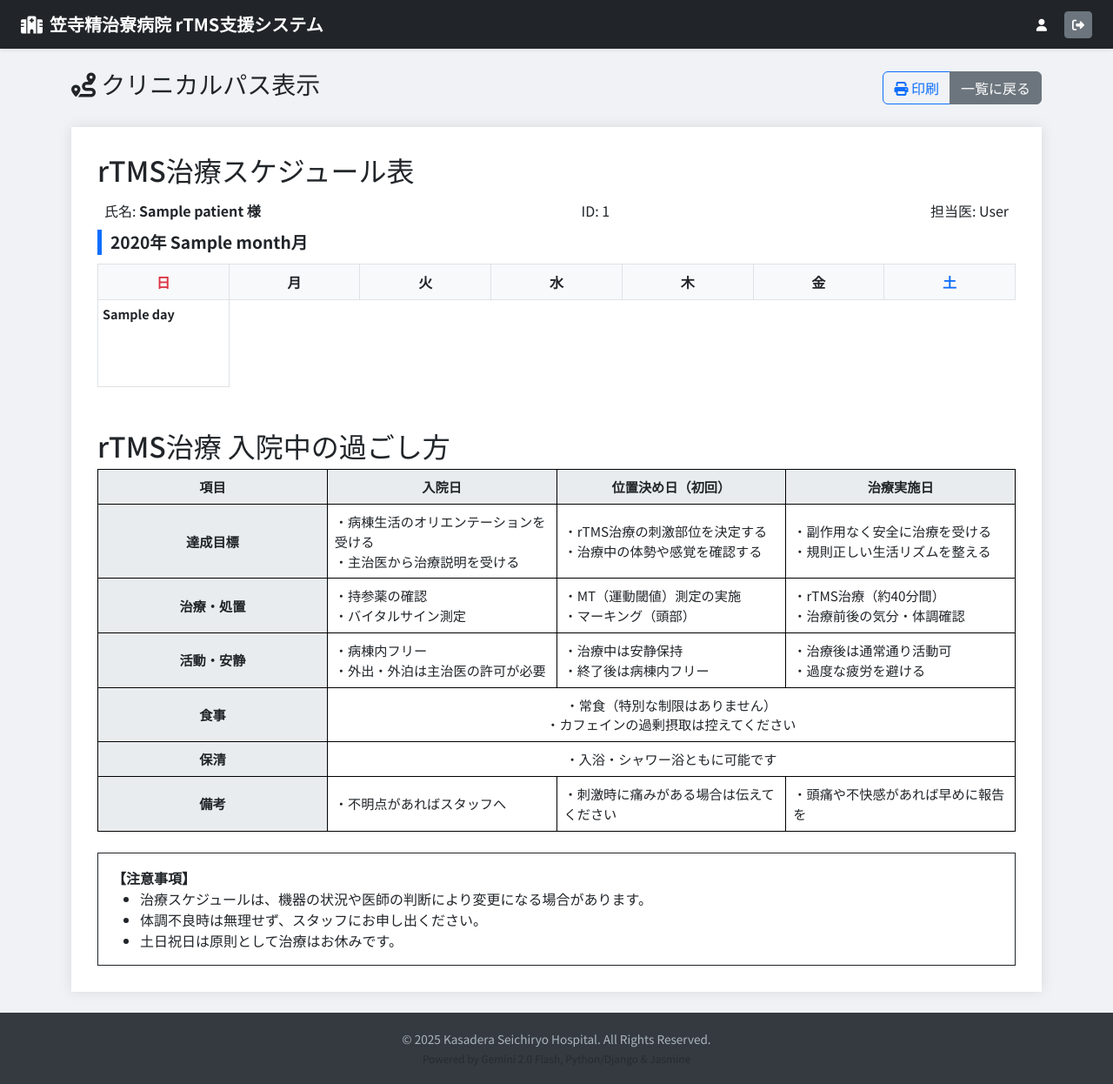
After one commit to kasadera-creator/rTMS, a Django app: template rtms_app/templates/rtms_app/clinical_path.html in a window 1280 px wide. The commit adds this page. Shown: the whole page at 87% size. Run offline with Django 5.2, Linux system fonts and the light colour scheme; the template is opened without the code that fills it: most values are stand-ins (such as "Sample title", 1, 10 or a date in 2020).

Commit message:
clinical path

```diff
--- /dev/null
+++ b/rtms_app/templates/rtms_app/clinical_path.html
@@ -0,0 +1,200 @@
+{% extends "rtms_app/base.html" %}
+
+{% block extrastyle %}
+<style>
+    /* 画面表示用スタイル */
+    .path-container { background-color: white; padding: 30px; box-shadow: 0 0 15px rgba(0,0,0,0.1); }
+    .calendar-wrapper { margin-bottom: 40px; }
+    .month-title { font-weight: bold; font-size: 1.2rem; margin: 10px 0; border-left: 5px solid #0d6efd; padding-left: 10px; }
+    .cal-table { width: 100%; border-collapse: collapse; margin-bottom: 20px; table-layout: fixed; }
+    .cal-table th { background-color: #f8f9fa; border: 1px solid #dee2e6; padding: 8px; text-align: center; }
+    .cal-table td { border: 1px solid #dee2e6; height: 100px; vertical-align: top; padding: 5px; font-size: 0.9rem; }
+    .day-num { font-weight: bold; display: block; margin-bottom: 5px; }
+    .event-badge { display: block; padding: 2px 4px; margin-bottom: 2px; border-radius: 3px; font-size: 0.8rem; color: white; text-align: center; }
+
+    .event-admission { background-color: #0d6efd; }
+    .event-mapping { background-color: #fd7e14; }
+    .event-treatment { background-color: #198754; }
+    .event-treatment.done { background-color: #146c43; opacity: 0.7; text-decoration: line-through; }
+    .event-assessment { background-color: #dc3545; }
+    .event-discharge { background-color: #0dcaf0; color: #000; }
+
+    /* 裏面（説明）スタイル */
+    .instruction-table { width: 100%; border-collapse: collapse; font-size: 0.95rem; }
+    .instruction-table th, .instruction-table td { border: 1px solid #000; padding: 8px; }
+    .instruction-table th { background-color: #e9ecef; width: 150px; text-align: center; vertical-align: middle; }
+
+    /* 印刷用 */
+    @media print {
+        @page { size: A4; margin: 10mm; }
+        body { background-color: white; margin: 0; }
+        .no-print { display: none !important; }
+        .path-container { box-shadow: none; padding: 0; }
+
+        .page-break { page-break-before: always; }
+        .print-header { text-align: center; margin-bottom: 20px; }
+        .cal-table td { height: 80px; font-size: 10pt; }
+    }
+</style>
+{% endblock %}
+
+{% block content %}
+<div class="container py-4">
+    <!-- ヘッダー (画面のみ) -->
+    <div class="d-flex justify-content-between align-items-center mb-4 no-print">
+        <h3><i class="fas fa-route"></i> クリニカルパス表示</h3>
+        <div class="btn-group">
+            <button class="btn btn-outline-primary" onclick="window.print()"><i class="fas fa-print"></i> 印刷</button>
+            <a href="{% url 'patient_list' %}" class="btn btn-secondary">一覧に戻る</a>
+        </div>
+    </div>
+
+    <div class="path-container">
+
+        <!-- 表面: カレンダー -->
+        <div class="print-header">
+            <h2>rTMS治療スケジュール表</h2>
+            <div class="d-flex justify-content-between mt-3 px-2">
+                <div>氏名: <strong>{{ patient.name }} 様</strong></div>
+                <div>ID: {{ patient.card_id }}</div>
+                <div>担当医: {{ patient.attending_physician.last_name }}</div>
+            </div>
+        </div>
+
+        <div class="calendar-wrapper">
+            {% for month in calendar_months %}
+            <div class="month-title">{{ month.year }}年 {{ month.month }}月</div>
+            <table class="cal-table">
+                <thead>
+                    <tr>
+                        <th class="text-danger">日</th>
+                        <th>月</th><th>火</th><th>水</th><th>木</th><th>金</th>
+                        <th class="text-primary">土</th>
+                    </tr>
+                </thead>
+                <tbody>
+                    {% for week in month.weeks %}
+                    <tr>
+                        {% for day in week %}
+                        <td>
+                            {% if day %}
+                                <span class="day-num">{{ day.day }}</span>
+                                {% for event in day.events %}
+                                    <span class="event-badge event-{{ event.type }} {% if event.done %}done{% endif %}">
+                                        {{ event.label }}
+                                    </span>
+                                {% endfor %}
+                            {% endif %}
+                        </td>
+                        {% endfor %}
+                    </tr>
+                    {% endfor %}
+                </tbody>
+            </table>
+            {% endfor %}
+        </div>
+
+        <!-- 改ページ (印刷時) -->
+        <div class="page-break"></div>
+
+        <!-- 裏面: 説明表 -->
+        <div class="mt-5">
+            <div class="print-header">
+                <h2>rTMS治療 入院中の過ごし方</h2>
+            </div>
+
+            <table class="instruction-table">
+                <thead>
+                    <tr>
+                        <th>項目</th>
+                        <th>入院日</th>
+                        <th>位置決め日（初回）</th>
+                        <th>治療実施日</th>
+                    </tr>
+                </thead>
+                <tbody>
+                    <tr>
+                        <th>達成目標</th>
+                        <td>
+                            ・病棟生活のオリエンテーションを受ける<br>
+                            ・主治医から治療説明を受ける
+                        </td>
+                        <td>
+                            ・rTMS治療の刺激部位を決定する<br>
+                            ・治療中の体勢や感覚を確認する
+                        </td>
+                        <td>
+                            ・副作用なく安全に治療を受ける<br>
+                            ・規則正しい生活リズムを整える
+                        </td>
+                    </tr>
+                    <tr>
+                        <th>治療・処置</th>
+                        <td>
+                            ・持参薬の確認<br>
+                            ・バイタルサイン測定
+                        </td>
+                        <td>
+                            ・MT（運動閾値）測定の実施<br>
+                            ・マーキング（頭部）
+                        </td>
+                        <td>
+                            ・rTMS治療（約40分間）<br>
+                            ・治療前後の気分・体調確認
+                        </td>
+                    </tr>
+                    <tr>
+                        <th>活動・安静</th>
+                        <td>
+                            ・病棟内フリー<br>
+                            ・外出・外泊は主治医の許可が必要
+                        </td>
+                        <td>
+                            ・治療中は安静保持<br>
+                            ・終了後は病棟内フリー
+                        </td>
+                        <td>
+                            ・治療後は通常通り活動可<br>
+                            ・過度な疲労を避ける
+                        </td>
+                    </tr>
+                    <tr>
+                        <th>食事</th>
+                        <td colspan="3" class="text-center">
+                            ・常食（特別な制限はありません）<br>
+                            ・カフェインの過剰摂取は控えてください
+                        </td>
+                    </tr>
+                    <tr>
+                        <th>保清</th>
+                        <td colspan="3" class="text-center">
+                            ・入浴・シャワー浴ともに可能です
+                        </td>
+                    </tr>
+                    <tr>
+                        <th>備考</th>
+                        <td>
+                            ・不明点があればスタッフへ
+                        </td>
+                        <td>
+                            ・刺激時に痛みがある場合は伝えてください
+                        </td>
+                        <td>
+                            ・頭痛や不快感があれば早めに報告を
+                        </td>
+                    </tr>
+                </tbody>
+            </table>
+            <div class="mt-4 p-3 border border-dark">
+                <strong>【注意事項】</strong>
+                <ul class="mb-0">
+                    <li>治療スケジュールは、機器の状況や医師の判断により変更になる場合があります。</li>
+                    <li>体調不良時は無理せず、スタッフにお申し出ください。</li>
+                    <li>土日祝日は原則として治療はお休みです。</li>
+                </ul>
+            </div>
+        </div>
+
+    </div>
+</div>
+{% endblock %}
```
Also changed, not shown: rtms_app/templates/rtms_app/patient_list.html (+52 -13 lines), rtms_app/urls.py (+30 -16 lines), rtms_app/views.py (+162 -186 lines).
